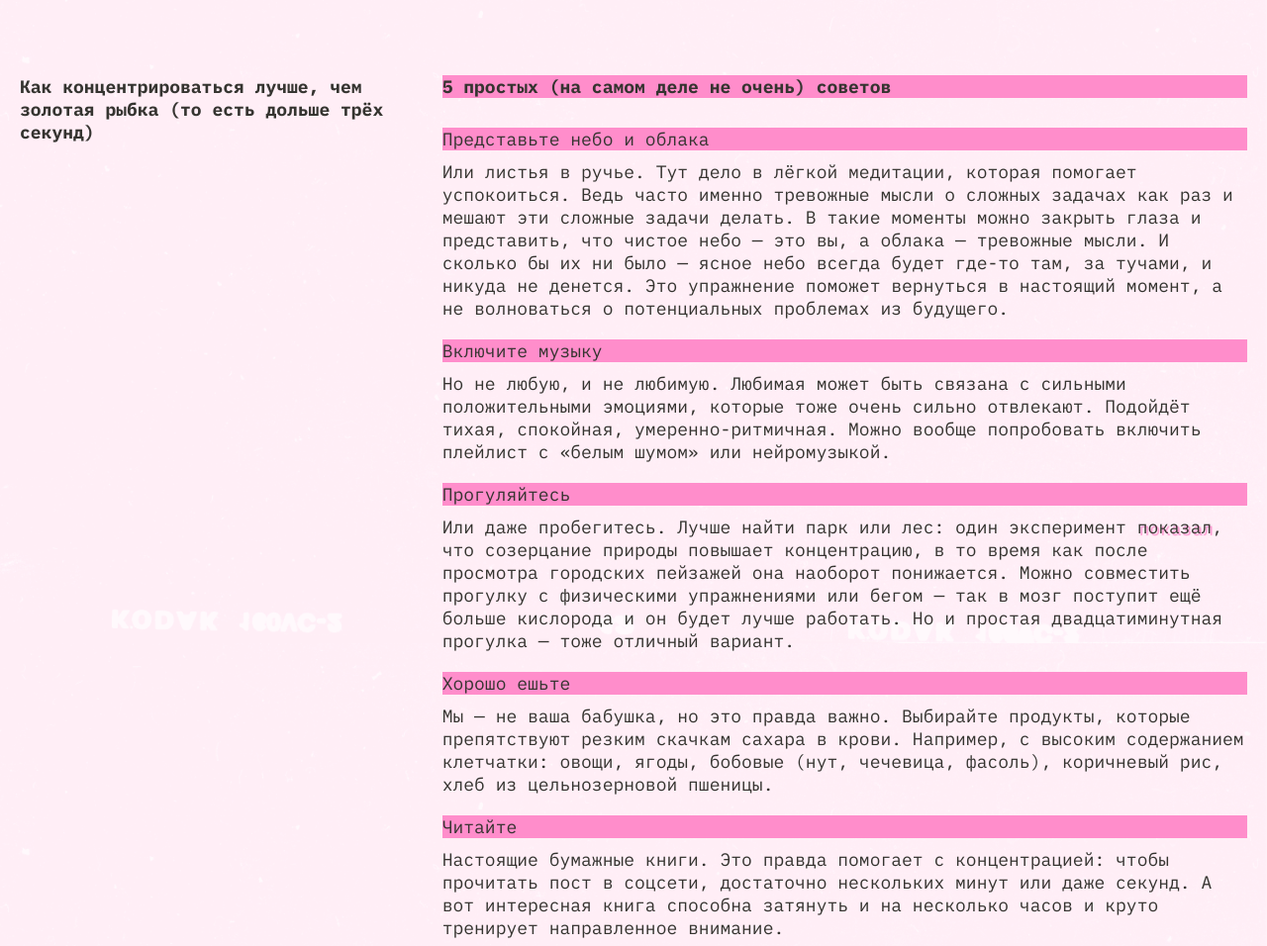
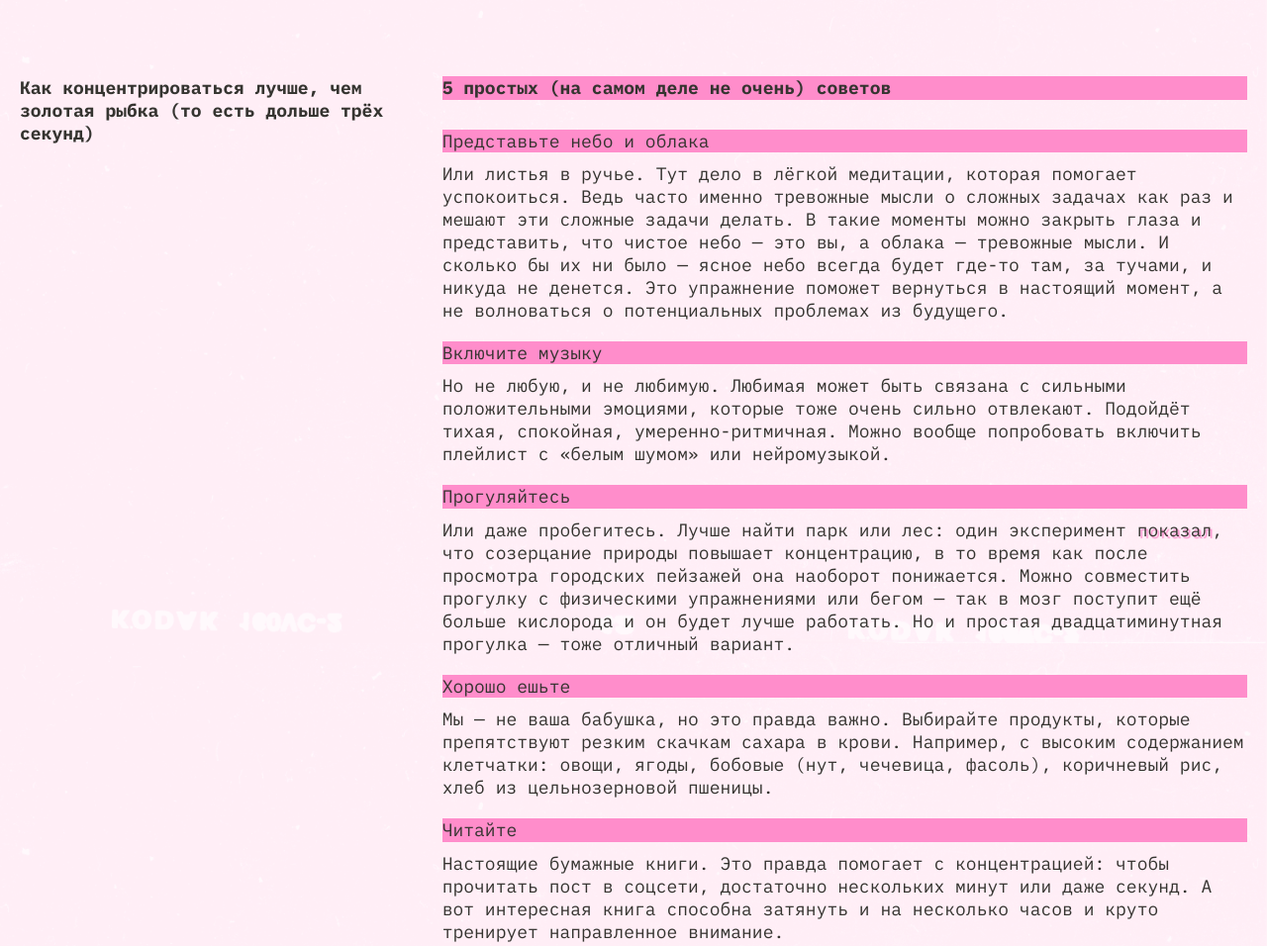
Before and after one commit to polinalyuzhinas/slozhno-sosredotochitsya-ad, a plain HTML site: page index.html in a window 1280 px wide. Shown: the part 1750-2706 px from the top of the page at 99% size. Drawn offline with Linux system fonts and the light colour scheme.

Commit message:
fixed some elements positions

```diff
--- a/index.html
+++ b/index.html
@@ -145,9 +145,9 @@
       <section class="vertical-answers-page">
         <h2 class="question-title">Как концентрироваться лучше, чем золотая рыбка (то есть дольше трёх секунд)</h2>
         <ul class="answer-list">
-          <h3 class="answer-list-title title-decor">5 простых (на самом деле не очень) советов</h3>
+          <h2 class="answer-list-title title-decor">5 простых (на самом деле не очень) советов</h2>
           <li class="answer-list-item">
-            <h4 class="answer-item title-decor">Представьте небо и облака</h4>
+            <h2 class="answer-item title-decor">Представьте небо и облака</h2>
             <p class="main-paragraph">Или листья в ручье. Тут дело в лёгкой медитации, которая
               помогает успокоиться. Ведь часто именно тревожные мысли о
               сложных задачах как раз и мешают эти сложные задачи делать.
@@ -160,7 +160,7 @@
             </p>
           </li>
           <li class="answer-list-item">
-            <h4 class="answer-item title-decor">Включите музыку</h4>
+            <h2 class="answer-item title-decor">Включите музыку</h2>
             <p class="main-paragraph">Но не любую, и не любимую. Любимая может быть связана с
               сильными положительными эмоциями, которые тоже очень сильно
               отвлекают. Подойдёт тихая, спокойная, умеренно-ритмичная.
@@ -169,7 +169,7 @@
             </p>
           </li>
           <li class="answer-list-item">
-            <h4 class="answer-item title-decor">Прогуляйтесь</h4>
+            <h2 class="answer-item title-decor">Прогуляйтесь</h2>
             <p class="main-paragraph">Или даже пробегитесь. Лучше найти парк или лес: один
               эксперимент
               <a class="main-paragraph main-link">показал</a>, что созерцание природы повышает
@@ -181,7 +181,7 @@
             </p>
           </li>
           <li class="answer-list-item">
-            <h4 class="answer-item title-decor">Хорошо ешьте</h4>
+            <h2 class="answer-item title-decor">Хорошо ешьте</h2>
             <p class="main-paragraph">Мы — не ваша бабушка, но это правда важно. Выбирайте
               продукты, которые препятствуют резким скачкам сахара в
               крови. Например, с высоким содержанием клетчатки: овощи,
@@ -190,7 +190,7 @@
             </p>
           </li>
           <li class="answer-list-item">
-            <h4 class="answer-item title-decor">Читайте</h4>
+            <h2 class="answer-item title-decor">Читайте</h2>
             <p class="main-paragraph">Настоящие бумажные книги. Это правда помогает с
               концентрацией: чтобы прочитать пост в соцсети, достаточно
               нескольких минут или даже секунд. А вот интересная книга
--- a/styles/style.css
+++ b/styles/style.css
@@ -16,7 +16,6 @@
   min-inline-size: var(--footer-header-width);
   block-size: var(--footer-header-height);
   padding: var(--footer-header-padding);
-  padding-left: 0;
 }
 
 .decorated-zone {
@@ -138,6 +137,7 @@
   font-family: var(--main-font), serif;
   font-size: var(--main-font-size);
   font-weight: var(--bold-font);
+  line-height: var(--accent-line-height);
   color: var(--accent-text-color);
 }
 
@@ -273,6 +273,10 @@
     --decor-corner-left: 20px;
   }
 
+  .header {
+    padding-left: 0;
+  }
+
   .title {
     font-size: clamp(7.5rem, 0.5625rem + 14.4531vw, 9.8125rem);
   }
@@ -304,7 +308,7 @@
 
   .gallery {
     grid-template-columns: repeat(3, 1fr);
-    grid-template-rows: repeat(3, 1fr);
+    grid-template-rows: auto 1fr auto;
     grid-template-areas:
     "sunset sunset ice-cream"
     "tape books ice-cream"
@@ -345,6 +349,7 @@
   }
 
   .header__description {
+    margin-top: 10px;
     grid-template-columns: 1fr;
   }
 
--- a/styles/variables.css
+++ b/styles/variables.css
@@ -15,6 +15,7 @@
   --main-font-size: 18px;
   --bold-font: bold;
   --title-line-height: 82.5%;
+  --accent-line-height: 23.4px;
 
   --footer-header-width: 375px;
   --footer-header-height: 100vh;
```
